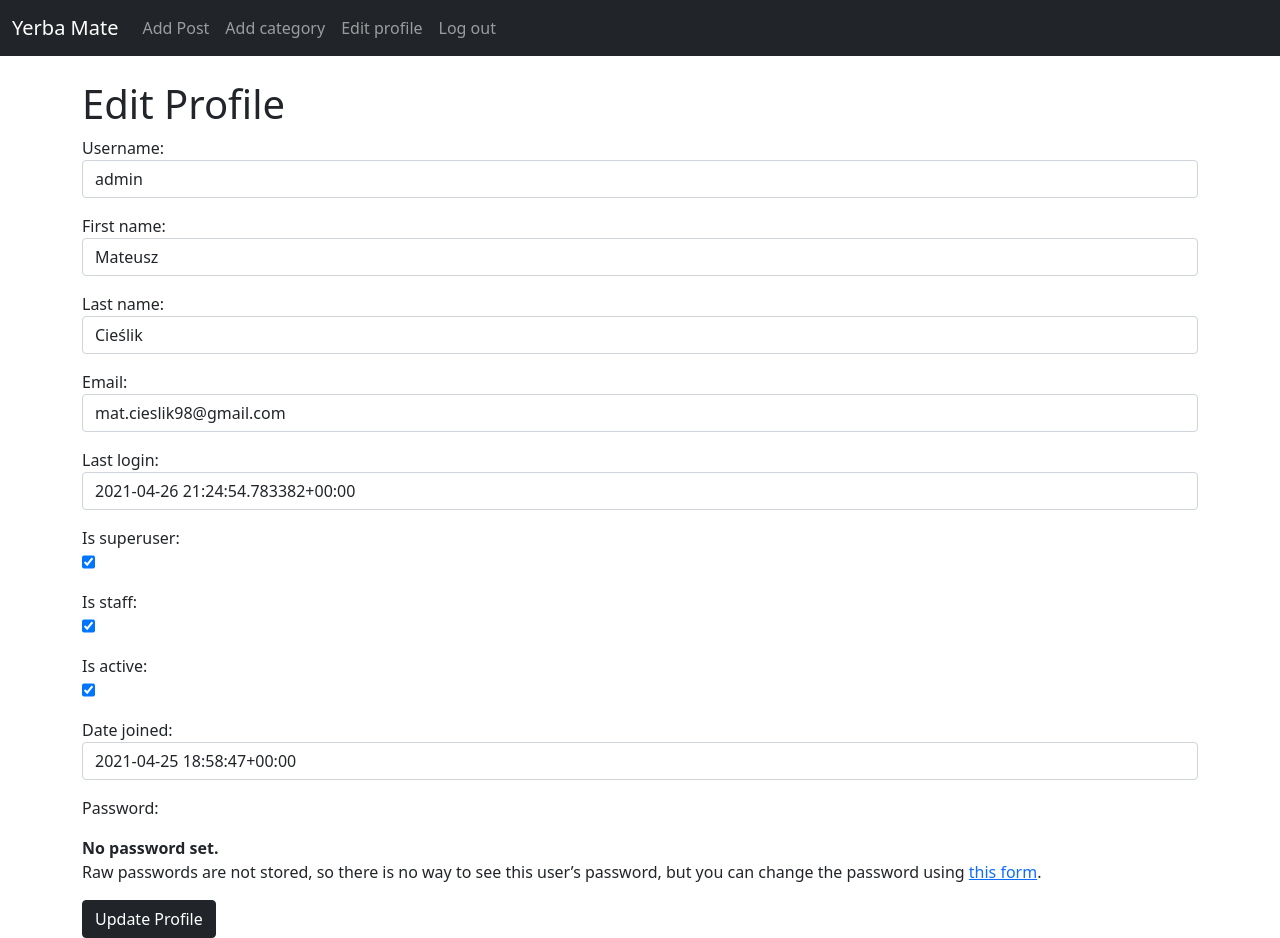
After one commit to SirMefju/whiskyblog, a Django app: page /members/edit_profile/ in a window 1280 px wide. The commit adds this page. Run offline with Django 3.2, Linux system fonts and the light colour scheme; a user stored in the database is signed in.

Commit message:
profile v2

```diff
--- /dev/null
+++ b/members/forms.py
@@ -0,0 +1,35 @@
+from django.contrib.auth.forms import UserCreationForm, UserChangeForm
+from django.contrib.auth.models import User
+from django import forms
+
+
+class SingUpForm(UserCreationForm):
+    email = forms.EmailField(widget=forms.EmailInput(attrs={'class': 'form-control'}))
+    first_name = forms.CharField(max_length=100, widget=forms.TextInput(attrs={'class': 'form-control'}))
+    last_name = forms.CharField(max_length=100, widget=forms.TextInput(attrs={'class': 'form-control'}))
+
+    class Meta:
+        model = User
+        fields = ('username', 'first_name', 'last_name', 'email', 'password1', 'password2')
+
+    def __init__(self, *args, **kwargs):
+        super(SingUpForm, self).__init__(*args, **kwargs)
+        self.fields['username'].widget.attrs['class'] = 'form-control'
+        self.fields['password1'].widget.attrs['class'] = 'form-control'
+        self.fields['password2'].widget.attrs['class'] = 'form-control'
+
+
+class EditProfileForm(UserChangeForm):
+    email = forms.EmailField(widget=forms.EmailInput(attrs={'class': 'form-control'}))
+    first_name = forms.CharField(max_length=100, widget=forms.TextInput(attrs={'class': 'form-control'}))
+    last_name = forms.CharField(max_length=100, widget=forms.TextInput(attrs={'class': 'form-control'}))
+    username = forms.CharField(max_length=100, widget=forms.TextInput(attrs={'class': 'form-control'}))
+    last_login = forms.CharField(max_length=100, widget=forms.TextInput(attrs={'class': 'form-control'}))
+    is_superuser = forms.CharField(max_length=100, widget=forms.CheckboxInput(attrs={'class': 'form-check'}))
+    is_staff = forms.CharField(max_length=100, widget=forms.CheckboxInput(attrs={'class': 'form-check'}))
+    is_active = forms.CharField(max_length=100, widget=forms.CheckboxInput(attrs={'class': 'form-check'}))
+    date_joined = forms.CharField(max_length=100, widget=forms.TextInput(attrs={'class': 'form-control'}))
+
+    class Meta:
+        model = User
+        fields = ('username', 'first_name', 'last_name', 'email', 'last_login', 'is_superuser', 'is_staff', 'is_active', 'date_joined')
--- /dev/null
+++ b/members/templates/registration/edit_profile.html
@@ -0,0 +1,13 @@
+{% extends 'base.html' %}
+{% block title %}Edit Profile{% endblock %}
+{% block content %}
+
+<h1>Edit Profile</h1>
+<div class="form-group">
+    <form method="POST">
+        {% csrf_token %}
+        {{ form.as_p }}
+        <button class="btn btn-dark">Update Profile</button>
+    </form>
+</div>
+{% endblock %}
--- a/members/urls.py
+++ b/members/urls.py
@@ -1,5 +1,7 @@
 from django.urls import path
-from .views import UserRegisterView
+from .views import UserRegisterView, UserEditView
+
 urlpatterns = [
     path('register/', UserRegisterView.as_view(), name='register'),
+    path('edit_profile/', UserEditView.as_view(), name='edit_profile'),
 ]
--- a/members/views.py
+++ b/members/views.py
@@ -1,10 +1,20 @@
 from django.shortcuts import render
 from django.views import generic
-from django.contrib.auth.forms import UserCreationForm
+from django.contrib.auth.forms import UserCreationForm, UserChangeForm
 from django.urls import reverse_lazy
+from members.forms import SingUpForm, EditProfileForm
 
 
 class UserRegisterView(generic.CreateView):
-    form_class = UserCreationForm
+    form_class = SingUpForm
     template_name = 'registration/register.html'
     success_url = reverse_lazy('login')
+
+
+class UserEditView(generic.UpdateView):
+    form_class = EditProfileForm
+    template_name = 'registration/edit_profile.html'
+    success_url = reverse_lazy('home')
+
+    def get_object(self):
+        return self.request.user
--- a/yerba/settings.py
+++ b/yerba/settings.py
@@ -39,6 +39,7 @@ INSTALLED_APPS = [
     'django.contrib.staticfiles',
     'yerbata',
     'members',
+    'ckeditor',
 ]
 
 MIDDLEWARE = [
--- a/yerbata/forms.py
+++ b/yerbata/forms.py
@@ -2,19 +2,34 @@ from django import forms
 from .models import Post, Category
 
 # choices = [('refreshing', 'refreshing'), ('sour', 'sour'), ]
-choices = Category.objects.all().values_list('name','name')
+choices = Category.objects.all().values_list('name', 'name')
 choice_list = []
 for item in choices:
     choice_list.append(item)
 
+
 class PostForm(forms.ModelForm):
     class Meta:
         model = Post
-        fields = ('title', 'title_tag', 'author', 'category', 'body')
+        fields = ('title', 'title_tag', 'author', 'category', 'body', 'snippet')
         widgets = {'title': forms.TextInput(attrs={'class': 'form-control', 'placeholder': 'Blog title..'}),
                    'title_tag': forms.TextInput(attrs={'class': 'form-control'}),
-                   'author': forms.TextInput(attrs={'class': 'form-control', 'value': '', 'id': 'user', 'type': 'hidden'}),
+                   'author': forms.TextInput(
+                       attrs={'class': 'form-control', 'value': '', 'id': 'user', 'type': 'hidden'}),
                    # 'author': forms.Select(attrs={'class': 'form-control'}),
                    'category': forms.Select(choices=choice_list, attrs={'class': 'form-control'}),
                    'body': forms.Textarea(attrs={'class': 'form-control', 'placeholder': 'Type blog stuff..'}),
+                   'snippet': forms.TextInput(attrs={'class': 'form-control', 'placeholder': 'Type snippet..'}),
                    }
+
+
+class EditForm(forms.ModelForm):
+    class Meta:
+        model = Post
+        fields = ('title', 'title_tag', 'body', 'snippet')
+
+        widgets = {'title': forms.TextInput(attrs={'class': 'form-control', 'placeholder': 'Blog title..'}),
+                   'title_tag': forms.TextInput(attrs={'class': 'form-control'}),
+                   'body': forms.Textarea(attrs={'class': 'form-control', 'placeholder': 'Type blog stuff..'}),
+                   'snippet': forms.TextInput(attrs={'class': 'form-control', 'placeholder': 'Type snippet..'}),
+                   }
--- a/yerbata/templates/add_post.html
+++ b/yerbata/templates/add_post.html
@@ -7,6 +7,7 @@
     <div class="form-group">
         <form method="POST">
             {% csrf_token %}
+            {{ form.media }}
             {{ form.as_p }}
             <button class="btn btn-dark">Post</button>
         </form>
--- a/yerbata/templates/base.html
+++ b/yerbata/templates/base.html
@@ -37,6 +37,10 @@
         <li class="nav-item">
           <a class="nav-link" href="{% url 'add_category' %}">Add category</a>
         </li>
+        </li>
+        <li class="nav-item">
+          <a class="nav-link" href="{% url 'edit_profile' %}">Edit profile</a>
+        </li>
         <li class="nav-item">
           <a class="nav-link" href="{% url 'logout' %}">Log out</a>
         </li>
--- a/yerbata/templates/home.html
+++ b/yerbata/templates/home.html
@@ -11,7 +11,7 @@
                                 <a href="{% url 'delete_post' post.pk %}">delete</a>
                         {% endif %}
                 {% endif %}
-        </small><br/>{{ post.body|slice:":50"|safe }}..</li>
+        </small><br/>{{ post.snippet }}</li>
 {% endfor%}
 </ul>
 {% endblock %}
--- a/yerbata/templates/update_post.html
+++ b/yerbata/templates/update_post.html
@@ -9,6 +9,7 @@
         <div class="form-group">
             <form method="POST">
                 {% csrf_token %}
+                {{ form.media }}
                 {{ form.as_p }}
                 <button class="btn btn-dark">Update</button>
             </form>
```
Also changed, not shown: yerbata/models.py (+5 -2 lines), db.sqlite3, yerbata/migrations/0006_post_likes.py (added), yerbata/migrations/0007_alter_post_body.py (added), yerbata/migrations/0008_auto_20210426_2252.py (added), yerbata/migrations/0009_alter_post_snippet.py (added).
